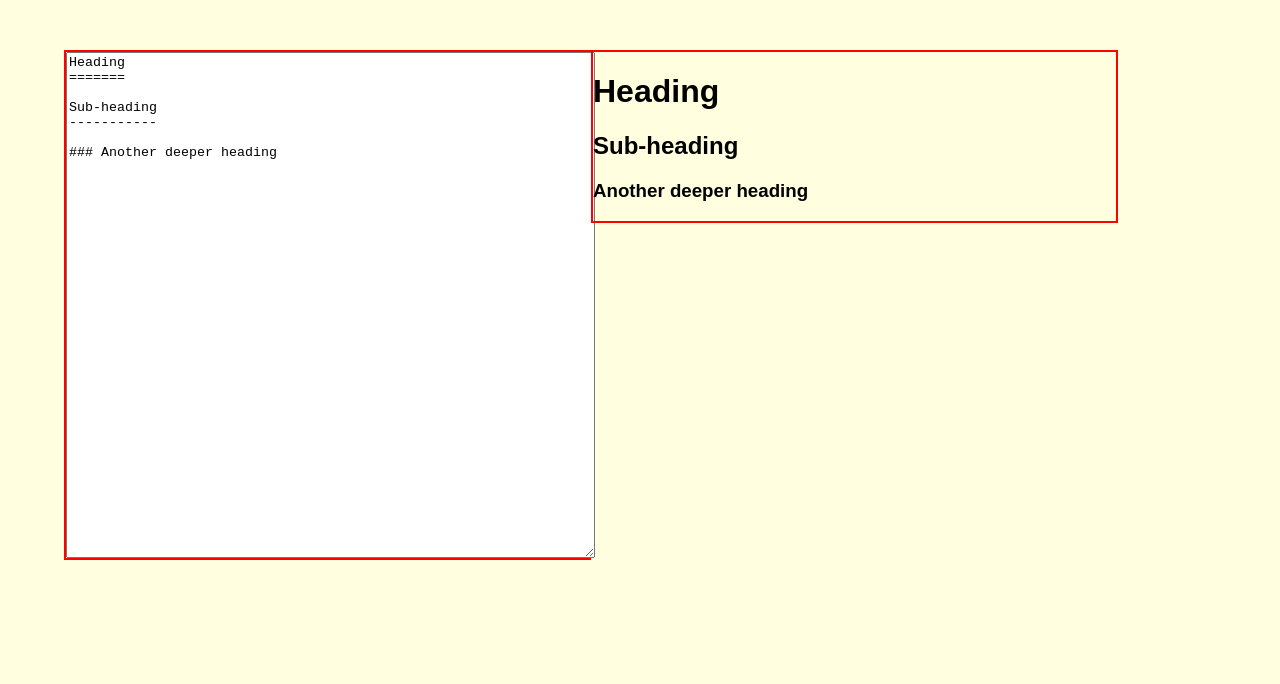
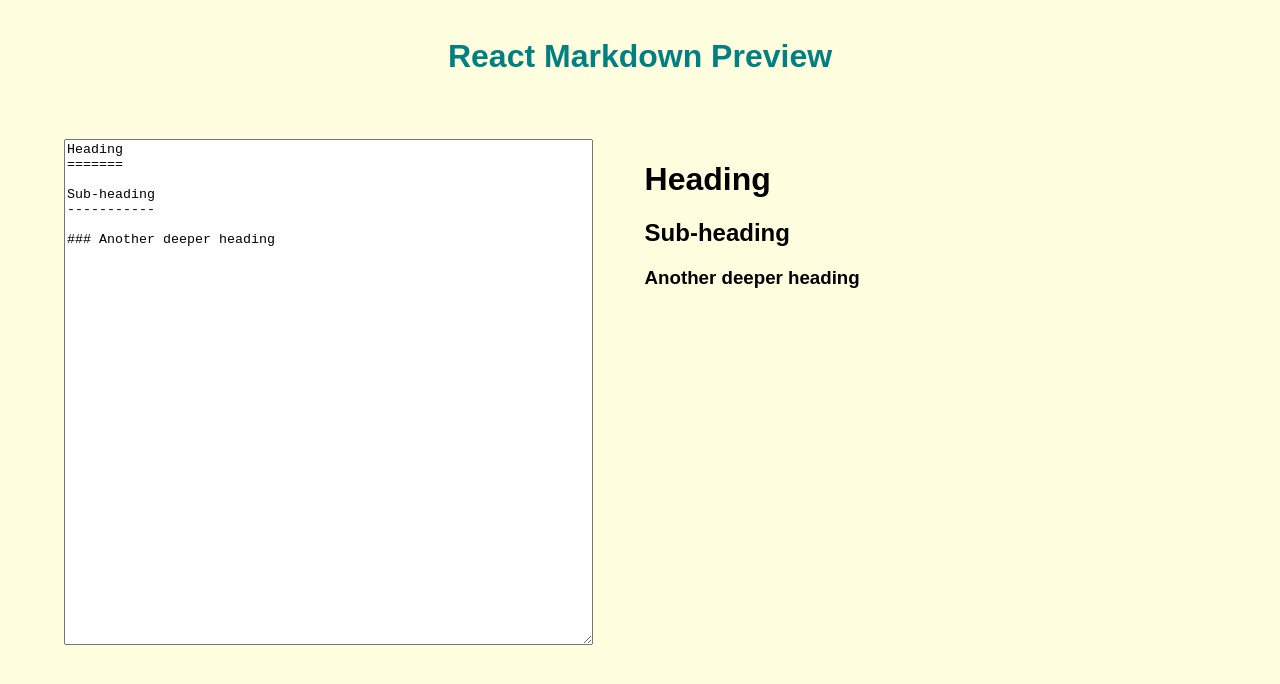
Before and after one commit to andrwsalcdo/react-markdown-preview, a React (Create React App) app: page / in a window 1280 px wide. Shown: the top 684 px of the page. Built offline with nearby package versions, Linux system fonts and the light colour scheme.

Commit message:
basic styling. add main h1.

```diff
--- a/public/index.html
+++ b/public/index.html
@@ -8,7 +8,7 @@
     <title>React Markdown Preview</title>
   </head>
   <body>
-
+    <h1 class="title">React Markdown Preview</h1>
     <div id="root"></div>
 
     <!--<script src="https://cdnjs.cloudflare.com/ajax/libs/marked/0.3.6/marked.min.js"></script>-->
--- a/src/App.css
+++ b/src/App.css
@@ -11,7 +11,6 @@ body {
 }
 
 .column {
-    border: 2px solid red;
     display: inline-block;
     height: 100%;
     margin: 0;
@@ -26,3 +25,14 @@ body {
     margin: 0 auto;
     width: 100%;
 }
+
+#md-preview {
+    padding-left: 5%;
+}
+
+.title {
+    color: teal;
+    margin-top: 3%;
+    margin-bottom: 5%;
+    text-align: center;
+}
--- a/src/App.js
+++ b/src/App.js
@@ -1,6 +1,5 @@
 import React, { Component } from 'react';
 import './App.css';
-//import future componnents here
 import MarkdownInput from './components/MarkdownInput';
 import MarkdownPreview from './components/MarkdownPreview';
 
```
